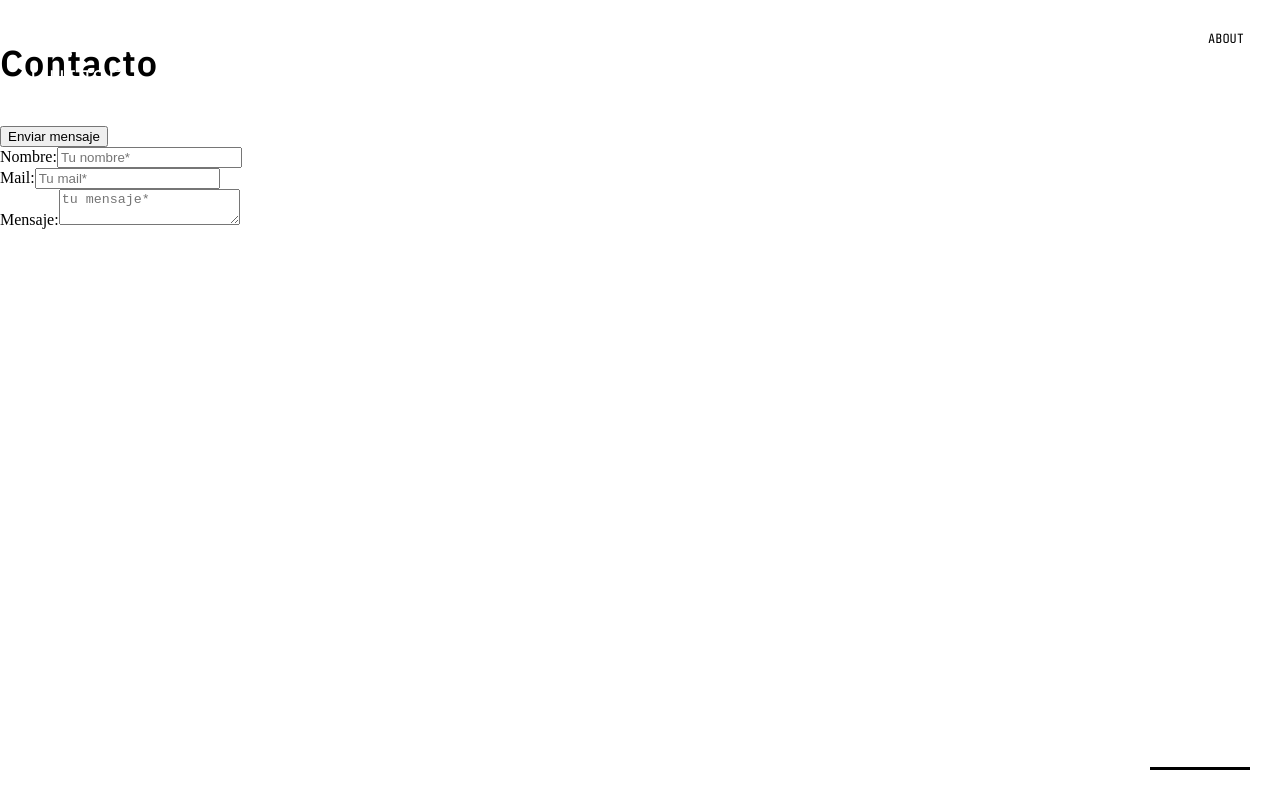
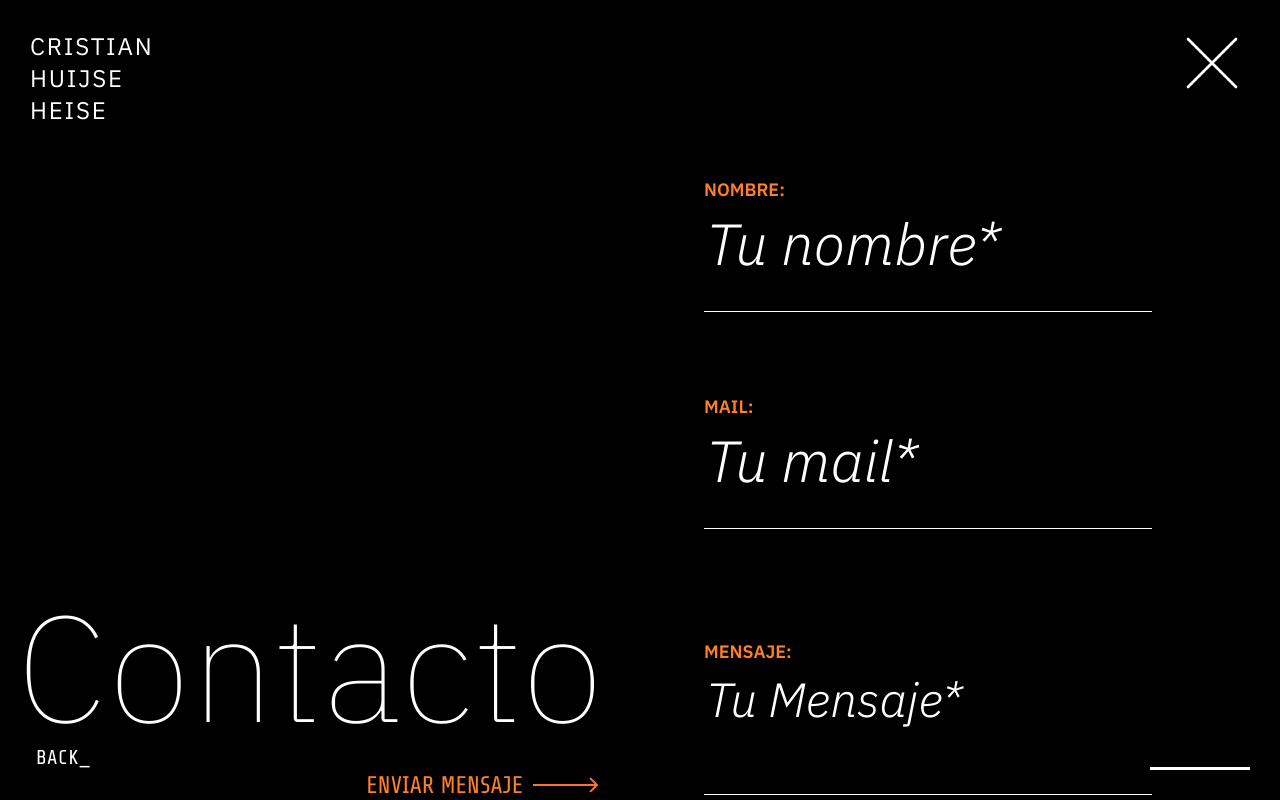
Before and after one commit to chuijse/chh-website-nextjs-pages, a Next.js app: page /contact in a window 1280 px wide. Built offline with nearby package versions, Linux system fonts and the light colour scheme.

Commit message:
transition

```diff
--- a/components/Nav.js
+++ b/components/Nav.js
@@ -3,6 +3,16 @@ import { useState } from "react";
 import Link from "next/link";
 import { withRouter } from "next/router";
 import { motion, AnimatePresence } from "framer-motion";
+
+const anim = (variants, custom = null) => {
+  return {
+    initial: "initial",
+    animate: "enter",
+    exit: "exit",
+    custom,
+    variants,
+  };
+};
 
 function Nav({ router }) {
   const pathname = router.pathname;
@@ -15,7 +25,7 @@ function Nav({ router }) {
           animate={{
             color: pathname === "/contact" ? "rgb(255,255,255)" : "rgb(0,0,0)",
           }}
-          transition={{ duration: 0.5 }}
+          transition={{ duration: 0.5, delay: 0.15 }}
         >
           Cristian
           <br />
@@ -23,8 +33,12 @@ function Nav({ router }) {
           <br />
           heise
         </motion.h1>
-        {isContact ? (
-          <button onClick={() => setContact(false)}>
+        {pathname === "/contact" ? (
+          <motion.button
+            //whileHover={{ color: ""}}
+            onClick={() => setContact(false)}
+          >
+            <Link href="/">
               <svg
                 xmlns="http://www.w3.org/2000/svg"
                 width="64"
@@ -32,48 +46,72 @@ function Nav({ router }) {
                 viewBox="0 0 24 24"
               >
                 <path
-                fill="white"
-                stroke="white"
                   stroke-linecap="round"
                   stroke-linejoin="round"
                   stroke-width="1"
                   d="m21 21l-9-9m0 0L3 3m9 9l9-9m-9 9l-9 9"
                 />
               </svg>
-          </button>
+            </Link>
+          </motion.button>
         ) : (
           <button onClick={() => null(/*setContact(true)*/)}>About</button>
         )}
       </div>
       <div className="layout-div">
-        <AnimatePresence>
-          {pathname === "/contact" ? (
+        <AnimatePresence mode="wait">
+          {pathname === "/contact" && (
             <motion.button
-              initial={{ opacity: 0, color: "rgb(255,255,255)" }}
-              animate={{ opacity: 1, color: "rgb(255,255,255)" }}
-              exit={{ opacity: 0 }}
-              transition={{ duration: 1 }}
+              {...anim(button)}
+              className="white-button"
+              key={"back-button"}
             >
               <Link href="/">Back_</Link>
             </motion.button>
-          ) : (
-            <motion.button
-              initial={{ opacity: 0, color: "rgb(0,0,0)" }}
-              animate={{ opacity: 1, color: "rgb(0,0,0)" }}
-              exit={{ opacity: 0 }}
-              transition={{ duration: 0.5 }}
-            >
+          )}
+
+          {pathname !== "/contact" && (
+            <motion.button {...anim(button)} key={"contact-button"}>
               <Link href="/contact">Contact</Link>
             </motion.button>
           )}
         </AnimatePresence>
         <motion.div
-          animate={{ borderColor: isContact ? "white" : "black" }}
           className="scrolling-bar"
+          animate={{
+            borderColor:
+              pathname === "/contact" ? "rgb(255,255,255)" : "rgb(0,0,0)",
+            transition: { delay: 0.4 },
+          }}
         />
       </div>
     </section>
   );
 }
 
+const button = {
+  initial: {
+    clipPath: "inset(0% 100% 100% 0%)",
+    y: "100%",
+  },
+  enter: {
+    clipPath: "inset(0% 0% 0% 0%)",
+    y: "0%",
+    transition: {
+      duration: 0.5,
+      delay: 0.5,
+      ease: [0.76, 0, 0.24, 1],
+    },
+  },
+  exit: {
+    clipPath: "inset(0% 0% 100% 0%)",
+    y: "100%",
+    transition: {
+      duration: 0.5,
+      delay: 0.05,
+      ease: [0.76, 0, 0.24, 1],
+    },
+  },
+};
+
 export default withRouter(Nav);
--- /dev/null
+++ b/components/Transition.js
@@ -0,0 +1,84 @@
+import { motion } from "framer-motion";
+import { useRouter } from "next/router";
+
+const routes = {
+  "/": "Incio",
+  "/about": "About",
+  "/contact": "Contacto",
+};
+
+const anim = (variants, custom = null) => {
+  return {
+    initial: "initial",
+    animate: "enter",
+    exit: "exit",
+    custom,
+    variants,
+  };
+};
+
+export default function Transition({ children }) {
+  const router = useRouter();
+  return (
+    <motion.div className="stairs">
+      <motion.div {...anim(opacity)} className="transition-background" />
+      <motion.div {...anim(expand)} className="transition-container" />
+      <motion.p className="route" {...anim(text)}>
+        {routes[router.route]}
+      </motion.p>
+      {children}
+    </motion.div>
+  );
+}
+
+export const expand = {
+  initial: {
+    top: 0,
+  },
+  enter: {
+    top: "100vh",
+    transition: {
+      duration: 0.5,
+      delay: 0.05,
+      ease: [0.76, 0, 0.24, 1],
+    },
+    transitionEnd: { height: "0", top: "0" },
+  },
+  exit: {
+    height: "100vh",
+    transition: {
+      duration: 0.5,
+      delay: 0.05,
+      ease: [0.76, 0, 0.24, 1],
+    },
+  },
+};
+
+export const text = {
+  initial: {
+    opacity: 1,
+  },
+  enter: {
+    opacity: 0,
+    //top: -100,
+    transition: { duration: 0.2, delay: 0.2, ease: [0.76, 0, 0.24, 1] },
+    //transitionEnd: { top: "-47.5%" },
+  },
+  exit: {
+    opacity: 1,
+    //top: "-40%",
+    transition: { duration: 0.2, delay: 0.3, ease: [0.33, 1, 0.68, 1] },
+  },
+};
+
+const opacity = {
+  initial: {
+    opacity: 1,
+  },
+  enter: {
+    opacity: 0,
+  },
+  exit: {
+    opacity: 0,
+  },
+};
--- a/pages/_app.js
+++ b/pages/_app.js
@@ -1,11 +1,17 @@
 import "@/styles/global.scss";
 import Nav from "@/components/Nav";
+import Transition from "@/components/Transition";
+import { AnimatePresence } from "framer-motion";
 
-export default function App({ Component, pageProps }) {
+export default function App({ Component, pageProps, router }) {
   return (
     <div>
-      <Nav />
-      <Component {...pageProps} />
+      <AnimatePresence mode="wait">
+        <Transition key={router.route}>
+          <Nav />
+          <Component {...pageProps} />
+        </Transition>
+      </AnimatePresence>
     </div>
   );
 }
--- a/pages/contact.js
+++ b/pages/contact.js
@@ -1,7 +1,8 @@
 import React, { useState } from "react";
 import ContactForm from "../components/ContactForm";
-import { sendEmail } from "../utils/send-email";
+import { sendEmail } from "../utils/sendEmail";
 import { motion } from "framer-motion";
+import Transition from "@/components/Transition";
 
 const initValues = { name: "", email: "", message: "" };
 
@@ -20,10 +21,10 @@ export default function Contact() {
     <section>
       <motion.section
         className="contact-root"
-        initial={{ clipPath: "inset(0% 0% 100% 0%)", y: "100%" }}
-        animate={{ clipPath: "inset(0% 0% 0% 0%)", y: "0" }}
-        exit={{ clipPath: "inset(100% 0% 0% 0%)", y: "100%" }}
-        transition={{ duration: 1 }}
+        //initial={{ clipPath: "inset(0% 0% 100% 0%)", y: "100%" }}
+        //animate={{ clipPath: "inset(0% 0% 0% 0%)", y: "0" }}
+        //exit={{ clipPath: "inset(100% 0% 0% 0%)", y: "100%" }}
+        //transition={{ duration: 1 }}
       >
         <div className="contact-header">
           <motion.h1 className="contact-title">Contacto</motion.h1>
--- a/pages/index.js
+++ b/pages/index.js
@@ -1,6 +1,7 @@
 import Head from "next/head";
 import Image from "next/image";
 import Aptitudes from "@/components/Aptitudes";
+import Transition from "@/components/Transition";
 
 export default function Home() {
   return (
@@ -11,6 +12,7 @@ export default function Home() {
         <meta name="viewport" content="width=device-width, initial-scale=1" />
         <link rel="icon" href="/favicon.ico" />
       </Head>
+
       <main>
         <Aptitudes></Aptitudes>
       </main>
--- a/styles/components/_aptitudes.scss
+++ b/styles/components/_aptitudes.scss
@@ -24,8 +24,9 @@
 }
 
 .aptitudes-item-root {
+    cursor: pointer;
+
     .aptitude-header{
-
         @include large {
             margin-left: 12.5%;
             margin-right: 12.5%;
@@ -38,6 +39,9 @@
         font-size: 62px;
         font-weight: 200;
         text-transform: none;
+        &.primary {
+            color: $primary-color ;
+        }
     }
     .aptitude-divider {
         @include large {
@@ -56,7 +60,7 @@
         white-space: nowrap;
         display: flex;
         flex-wrap: nowrap;
-        margin: 0px;
+
     }
 
 }
--- a/styles/components/_nav.scss
+++ b/styles/components/_nav.scss
@@ -14,17 +14,15 @@
     display: flex;
     flex-direction: column;
     justify-content: space-between;
-    background: transparent;
-    //border: 1px solid red;
-    //z-index: -1;modal
+    background: inherit;
     pointer-events:none;
-    z-index: 50;
+    z-index: 10;
     .layout-div {
         //border: 1px solid blue;
         display: flex;
         justify-content: space-between;
         width: 100%;
-        background: transparent;
+        background: inherit;
         h1 {
             //border: 1px solid green;
             margin: 0px;
@@ -33,7 +31,10 @@
             font-size: 24px;
             text-transform: uppercase;
             letter-spacing: 1.8px;
-            z-index: 15;
+            background: inherit;
+            -webkit-background-clip: text;
+            background-clip: text;
+
         }
         button {
             pointer-events: visible;
@@ -47,6 +48,18 @@
             border: none;
             z-index: 15;
             cursor: pointer;
+            animation: color 1s;
+            &:hover {
+                color: $primary-color;
+            }
+            &.white-button {
+                color: white;
+                &:hover {
+                    color: $primary-color;
+
+                }
+            }
+
             a {
             text-decoration: none;
             color: inherit;
@@ -59,15 +72,32 @@
               @include large {
                 font-size: 24px;
               }
+            svg {
+                fill: $white-color;
+                stroke: $white-color;
+                &:hover {
+                    fill: $primary-color;
+                    stroke: $primary-color;
+                }
+                path {
+                    fill: inherit;
+                    stroke: inherit;
+                }
             }
+
+        }
+
         }
         .scrolling-bar {
             z-index: 15;
             width: 100px;
             border-bottom: 3px solid black;
+
         }
     }
 }
+
+
 
 .modal-root {
     display: flex;
--- /dev/null
+++ b/styles/components/_transition.scss
@@ -0,0 +1,42 @@
+@use "../abstract/colors" as *;
+@use "../abstract/responsive" as *;
+@use "../abstract/fonts";
+@use "../abstract/animation";
+@use "../abstract/grids" as *;
+
+.stairs{
+    .transition-container{
+        position: fixed;
+        width: 100vw;
+        height: 100vh;
+        display: flex;
+        left: 0;
+        top: 0;
+        pointer-events: none;
+        z-index: 200;
+        background-color: $primary-color;
+    }
+    .transition-background{
+        position: fixed;
+        width: 100%;
+        height: 100vh;
+        background-color: black;
+        z-index: 1;
+        pointer-events: none;
+        top: 0;
+        left: 0;
+    }
+    .route{
+        position: absolute;
+        font-weight: 500;
+        font-style: italic;
+        left: 50%;
+        top: 40%;
+        color: white;
+        font-size: 96px;
+        z-index: 250;
+        transform: translateX(-50%);
+        text-align: center;
+        pointer-events: none;
+    }
+}
--- a/styles/global.scss
+++ b/styles/global.scss
@@ -4,6 +4,8 @@
 @use "./components/nav.scss";
 @use "./components/divider";
 @use "./components/aptitudes";
+@use "./components/contact";
+@use "./components/transition";
 
 
 html,
--- /dev/null
+++ b/utils/sendEmail.js
@@ -0,0 +1,16 @@
+export async function sendEmail(data, setButtonMassege) {
+  const apiEndpoint = "/api/email";
+  //console.log(JSON.stringify(data));
+
+  await fetch(apiEndpoint, {
+    method: "POST",
+    body: JSON.stringify(data),
+  })
+    .then((res) => res.json())
+    .then((response) => {
+      setButtonMassege("mensaje Enviado");
+    })
+    .catch((err) => {
+      alert(err);
+    });
+}
```
Also changed, not shown: components/Aptitudes.js (+21 -14 lines). Lines whose indentation alone changed are shown as unchanged.
